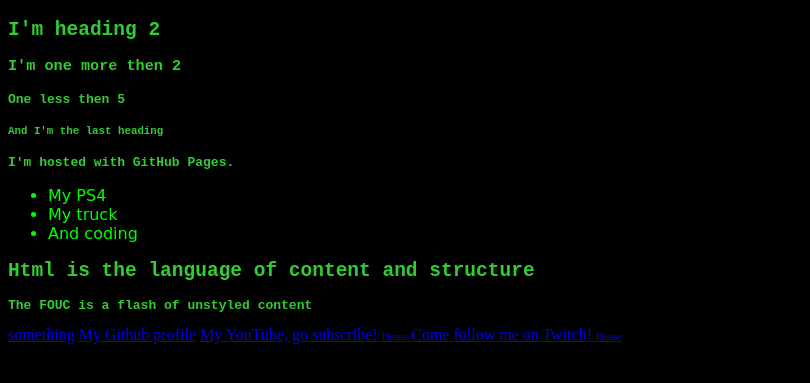
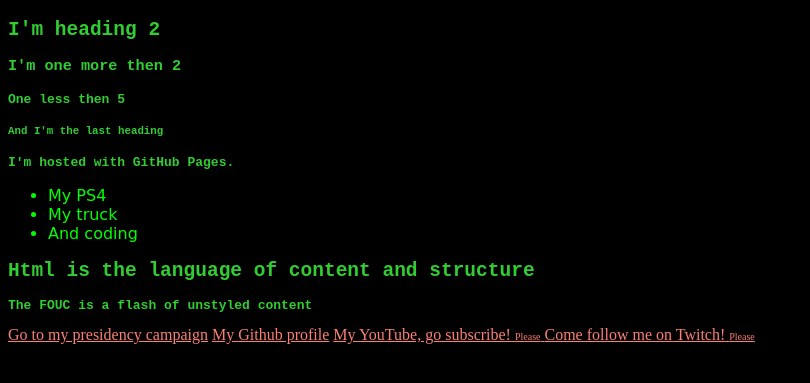
Before and after one commit to AlexTheGreat210/alexthegreat210.github.io, a plain HTML site: page index.html in a window 1280 px wide. Shown: the part 61-444 px from the top of the page, without its empty margins (0-810 px from the left). Drawn offline with Linux system fonts and the light colour scheme.

Commit message:
added Pseudo classes to links

```diff
--- a/index.html
+++ b/index.html
@@ -26,6 +26,12 @@
     span{
       font-size: 10px;
     }
+    a:link {
+      color: salmon;
+    }
+    a:visited{
+      color: Yellow;
+    }
   </style>
 </head>
 <body>
@@ -42,7 +48,7 @@
 </ul>
 <h2>Html is the language of content and structure</h2>
 <p>The FOUC is a flash of unstyled content</p>
-<a href="about.html">something</a>
+<a href="about.html">Go to my presidency campaign</a>
 <a href="https://github.com/AlexTheGreat210">My Github profile</a>
 <a href="https://www.youtube.com/channel/UCuZuRllM7Edd1dH_oq9f77Q">My YouTube, go subscribe! <span>Please</span> </a>
 <a href="https://www.twitch.tv/imovingtarget210">Come follow me on Twitch! <span>Please</span></a>
```
Also changed, not shown: about.html (+1 -1 lines).
